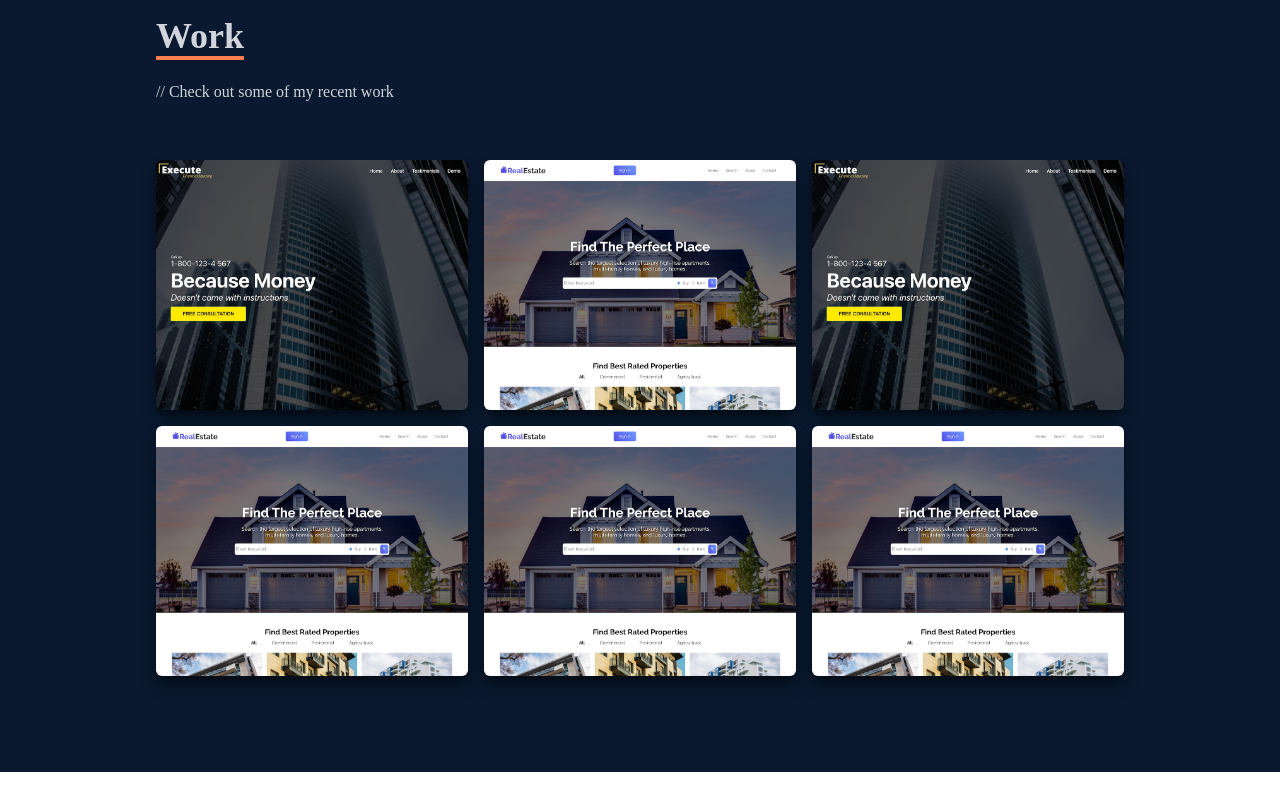
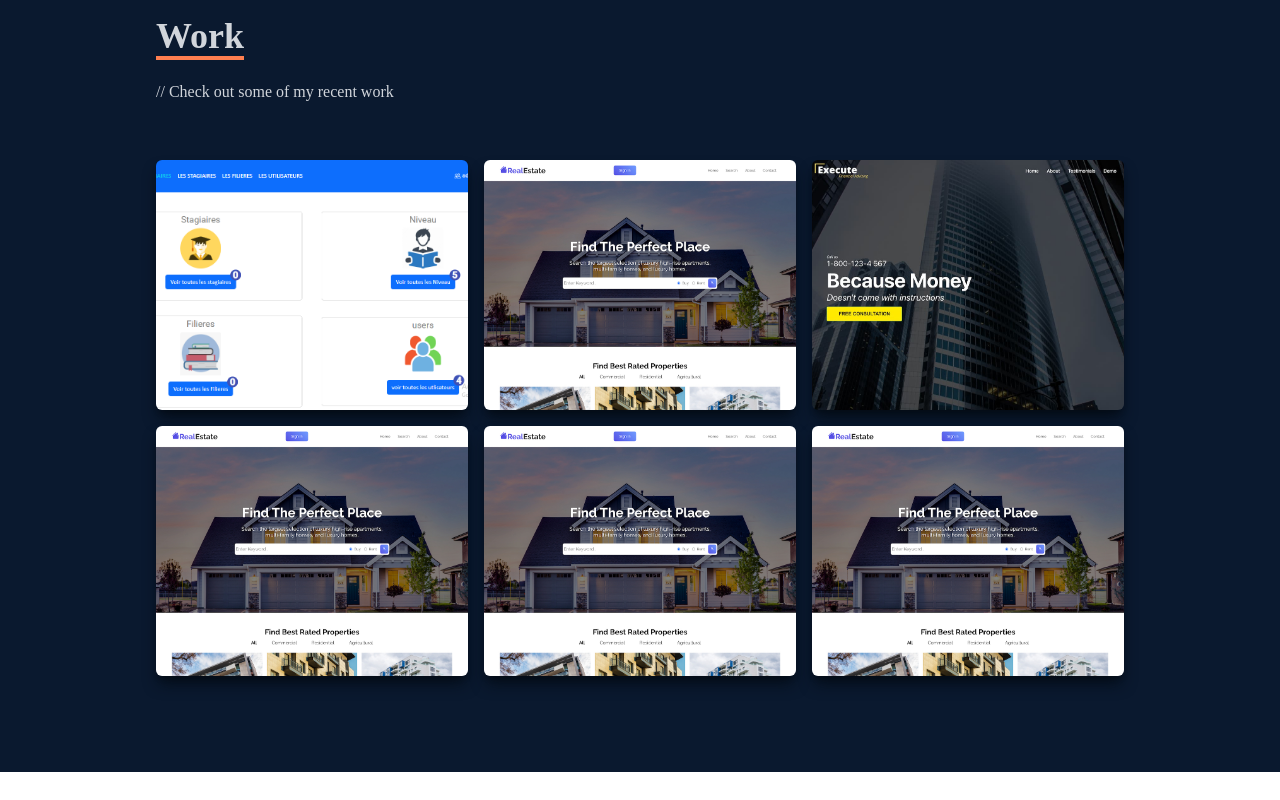
Before and after one commit to anasmak04/portfolio-app, a React (Create React App) app: page /work in a window 1280 px wide. Built offline with nearby package versions, Linux system fonts and the light colour scheme.

Commit message:
update work

```diff
--- a/src/components/Work.jsx
+++ b/src/components/Work.jsx
@@ -20,7 +20,7 @@ const Work = () => {
             <div
               key={index}
               style={{ backgroundImage: `url(${item.image})` }}
-              className="shadow-lg shadow-[#040c16] group container rounded-md
+              className="shadow-lg shadow-[#040c16] bg-cover group container rounded-md
               flex justify-center text-center items-center mx-auto content-div "
             >
               <div className="opacity-0 group-hover:opacity-100 ">
--- a/src/data/data.js
+++ b/src/data/data.js
@@ -1,12 +1,13 @@
 import WorkIm from '../assets/projects/workImg.jpeg'
 import RealEst from '../assets/projects/realestate.jpg'
+import Gestion from '../assets/projects/gestion.png'
 
 export const data=[
     {
         id:1,
-        name:"React JS Application",
-        image:WorkIm,
-        github:"",
+        name:"Angular & Spring Boot",
+        image:Gestion,
+        github:"https://github.com/anasmak04/Gestion-des-stagiaires-Projet-fil-rouge",
         live:"",
     },
     {
```
Also changed, not shown: src/assets/projects/gestion.png (added).
